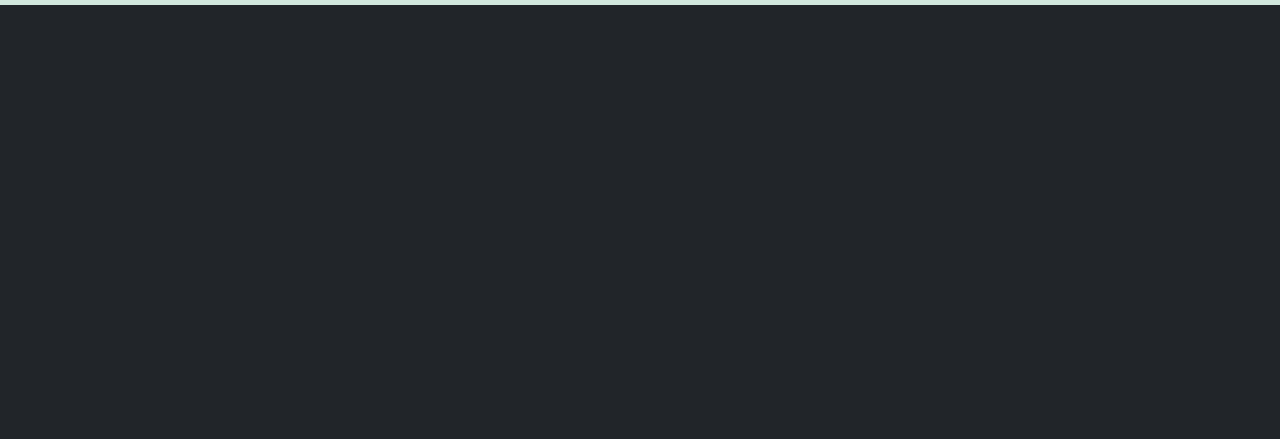
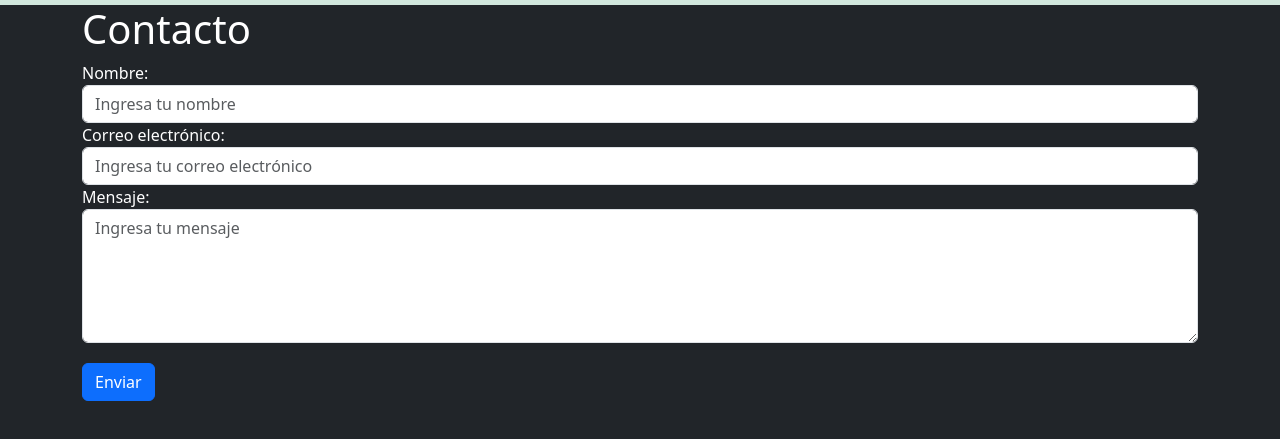
Before and after one commit to stephenlucic/GrupoZero, a plain HTML site: page contacto.html in a window 1280 px wide. Shown: the part 101-540 px from the top of the page. Drawn offline with nearby package versions, Linux system fonts and the light colour scheme.

Commit message:
version 07/04/23 v2

```diff
--- a/contacto.html
+++ b/contacto.html
@@ -12,7 +12,7 @@
 
   <nav class="navbar navbar-expand-lg bg-body-tertiary bg-success-subtle">
     <div class="container-fluid">
-      <a class="navbar-brand fs-3 fw-bold href="index.html"><img src="img/cepillo.png" alt="logo" width="80" class="img-fluid" > GrupoCero</a>
+      <a class="navbar-brand fs-3 fw-bold" href="index.html"><img src="img/cepillo.png" alt="logo" width="80" class="img-fluid" > GrupoCero</a>
       <button class="navbar-toggler" type="button" data-bs-toggle="collapse" data-bs-target="#navbarSupportedContent" aria-controls="navbarSupportedContent" aria-expanded="false" aria-label="Toggle navigation">
         <span class="navbar-toggler-icon"></span>
       </button>
@@ -35,13 +35,34 @@
         <form class="d-flex" role="search">
           <input class="form-control me-2" type="search" placeholder="Buscar" aria-label="Search">
           <button class="btn btn-outline-success" type="submit">Buscar</button>
-
-        </form>
-        <button class="btn btn-outline-success mx-2" type="submit">Registrarse</button>
+         </form>
+        <a href="./registrarse.html"><button class="btn btn-outline-success mx-2" type="submit">Registrarse</button></a>
 
       </div>
     </div>
   </nav>
+	<div class="container">
+		<h1 class="textc">Contacto</h1>
+		<form>
+			<div class="form-group">
+				<label for="name" class="textc">Nombre:</label>
+				<input type="text" class="form-control" id="name" placeholder="Ingresa tu nombre">
+			</div>
+			<div class="form-group">
+				<label for="email" class="textc">Correo electrónico:</label>
+				<input type="email" class="form-control" id="email" placeholder="Ingresa tu correo electrónico">
+			</div>
+			<div class="form-group">
+				<label for="message" class="textc">Mensaje:</label>
+				<textarea class="form-control" id="message" rows="5" placeholder="Ingresa tu mensaje"></textarea>
+			</div>
+			<button type="submit" class="btn btn-primary btn-login">Enviar</button>
+		</form>
+	</div>
+
+</body>
+</html>
+
 
   <script src="https://cdn.jsdelivr.net/npm/bootstrap@5.3.0-alpha3/dist/js/bootstrap.bundle.min.js" integrity="sha384-ENjdO4Dr2bkBIFxQpeoTz1HIcje39Wm4jDKdf19U8gI4ddQ3GYNS7NTKfAdVQSZe" crossorigin="anonymous"></script>
   <script src="https://cdn.jsdelivr.net/npm/@popperjs/core@2.11.6/dist/umd/popper.min.js" integrity="sha384-oBqDVmMz9ATKxIep9tiCxS/Z9fNfEXiDAYTujMAeBAsjFuCZSmKbSSUnQlmh/jp3" crossorigin="anonymous"></script>
```
